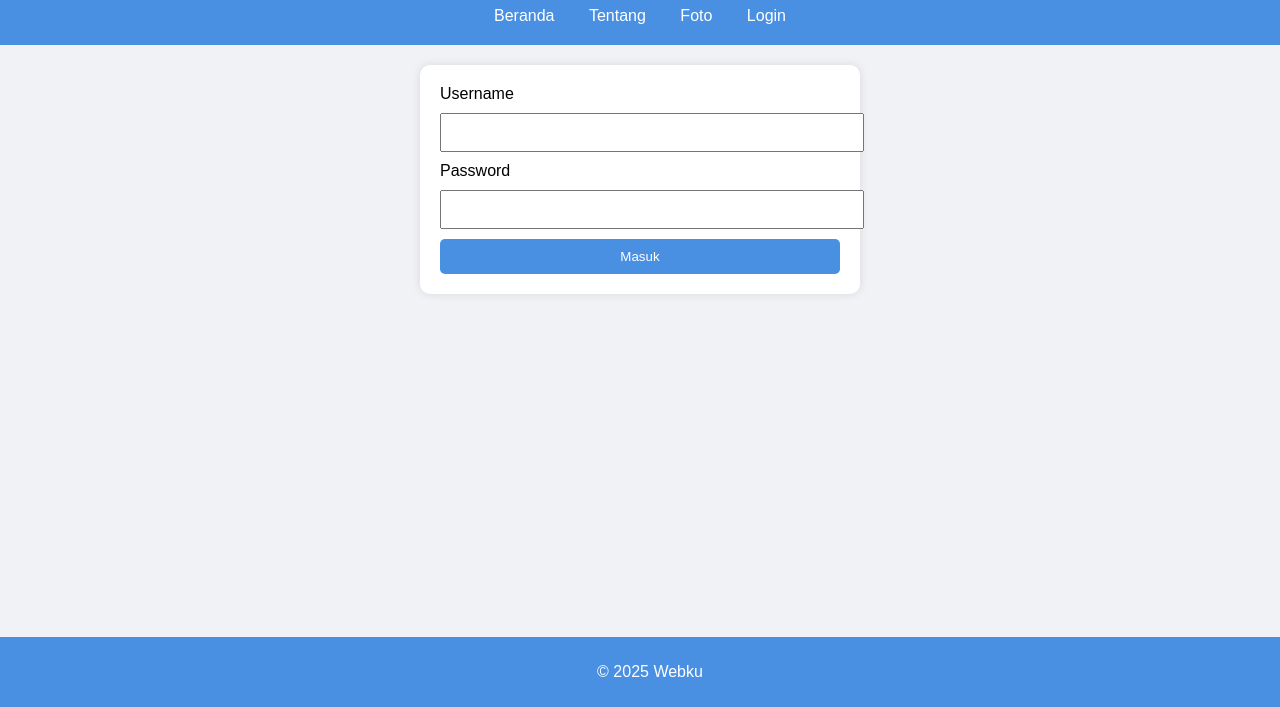
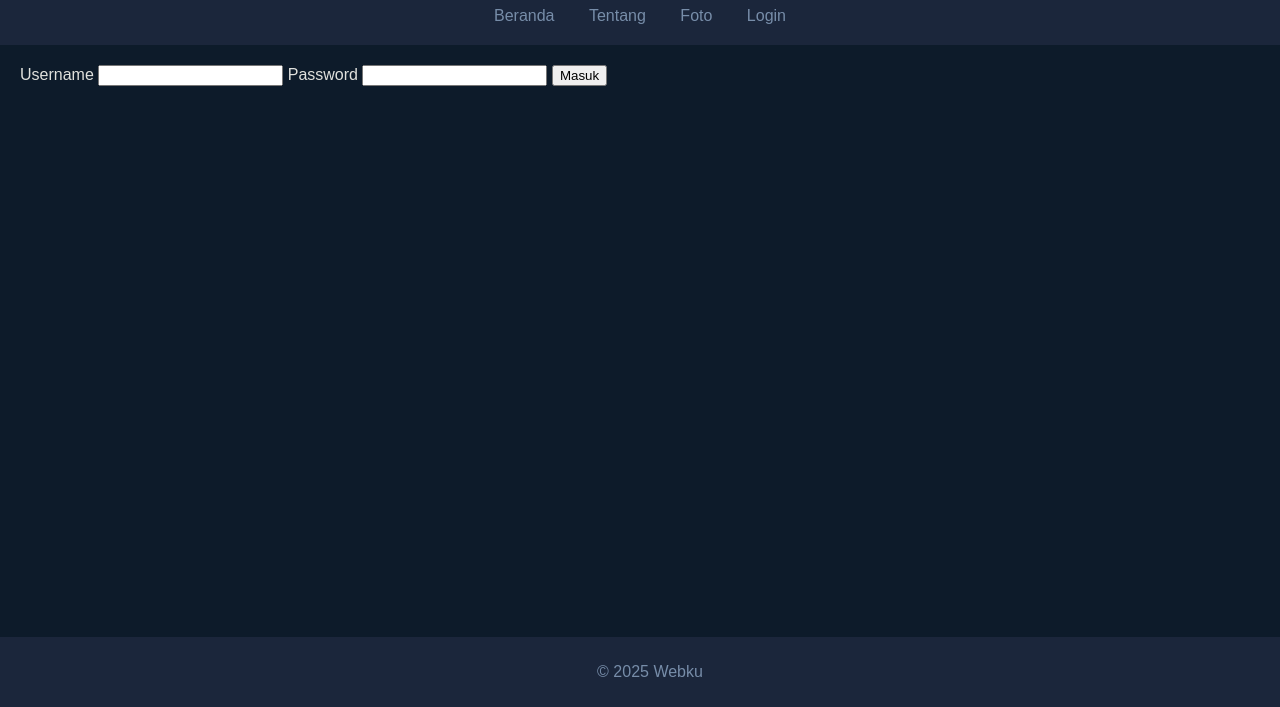
Before and after one commit to fardhanalle/naziudu-q, a plain HTML site: page login.html in a window 1280 px wide. Shown: the part 93-800 px from the top of the page. Drawn offline with Linux system fonts and the light colour scheme.

Commit message:
Update style.css

```diff
--- a/style.css
+++ b/style.css
@@ -1,9 +1,19 @@
+/* Warna tema: Dark Blue */
+:root {
+  --primary-color: #0d1b2a;
+  --secondary-color: #1b263b;
+  --accent-color: #415a77;
+  --highlight-color: #778da9;
+  --text-color: #e0e1dd;
+}
+
 /* Gaya Umum */
 body {
   font-family: Arial, sans-serif;
   margin: 0;
   padding: 0;
-  background-color: #f0f2f5;
+  background-color: var(--primary-color);
+  color: var(--text-color);
   animation: fadeIn 1s ease-in;
 }
 
@@ -13,8 +23,8 @@ body {
 }
 
 header {
-  background-color: #4a90e2;
-  color: white;
+  background-color: var(--secondary-color);
+  color: var(--text-color);
   padding: 20px;
   text-align: center;
   animation: slideDown 1s ease-out;
@@ -25,11 +35,10 @@ header {
   to { transform: translateY(0); opacity: 1; }
 }
 
-/* Navigasi */
 nav a {
   margin: 0 15px;
   text-decoration: none;
-  color: white;
+  color: var(--highlight-color);
   position: relative;
   transition: color 0.3s ease;
 }
@@ -41,36 +50,34 @@ nav a::after {
   height: 2px;
   bottom: -3px;
   left: 0;
-  background-color: white;
+  background-color: var(--highlight-color);
   transition: 0.4s ease;
 }
 
 nav a:hover {
-  color: #ffeb3b;
+  color: var(--text-color);
 }
 
 nav a:hover::after {
   width: 100%;
 }
 
-/* Konten Utama */
 main {
   padding: 20px;
   animation: fadeIn 1s ease-in;
 }
 
-/* Footer */
 footer {
   text-align: center;
-  background-color: #4a90e2;
-  color: white;
+  background-color: var(--secondary-color);
+  color: var(--highlight-color);
   padding: 10px;
   position: fixed;
   width: 100%;
   bottom: 0;
 }
 
-/* Galeri Foto */
+/* Galeri */
 .gallery {
   display: flex;
   flex-wrap: wrap;
@@ -87,48 +94,21 @@ footer {
 
 .gallery img:hover {
   transform: scale(1.05) rotate(1deg);
-  box-shadow: 0 10px 20px rgba(0, 0, 0, 0.2);
+  box-shadow: 0 10px 20px rgba(255, 255, 255, 0.1);
 }
 
-/* Login Form */
-.login-form {
-  max-width: 400px;
-  margin: auto;
-  background: white;
-  padding: 20px;
-  border-radius: 10px;
-  animation: fadeIn 1s ease;
-  box-shadow: 0 0 10px rgba(0,0,0,0.1);
+/* Efek Masuk */
+.animated-section {
+  animation: fadeInUp 1s ease;
 }
 
-.login-form input {
-  width: 100%;
-  padding: 10px;
-  margin: 10px 0;
-  transition: all 0.3s ease;
+@keyframes fadeInUp {
+  from {
+    transform: translateY(30px);
+    opacity: 0;
+  }
+  to {
+    transform: translateY(0);
+    opacity: 1;
+  }
 }
-
-.login-form input:focus {
-  border: 2px solid #4a90e2;
-  outline: none;
-}
-
-.login-form button {
-  background-color: #4a90e2;
-  color: white;
-  border: none;
-  padding: 10px;
-  width: 100%;
-  cursor: pointer;
-  transition: background-color 0.3s ease, transform 0.2s;
-  border-radius: 5px;
-}
-
-.login-form button:hover {
-  background-color: #357ABD;
-  transform: scale(1.03);
-}
-
-.login-form button:active {
-  transform: scale(0.97);
-}
```
